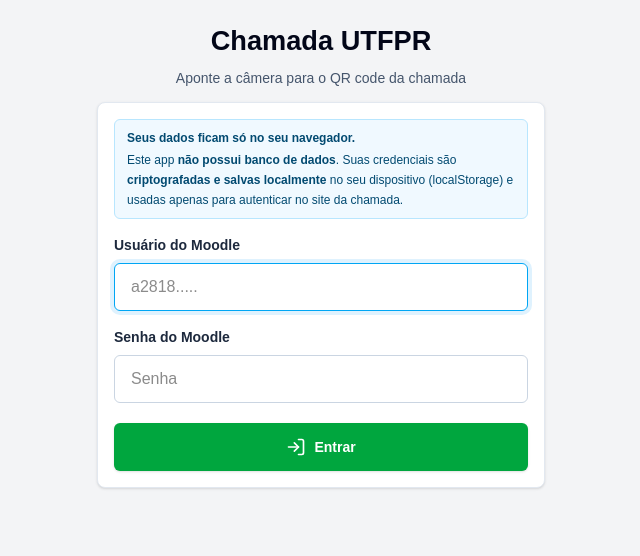
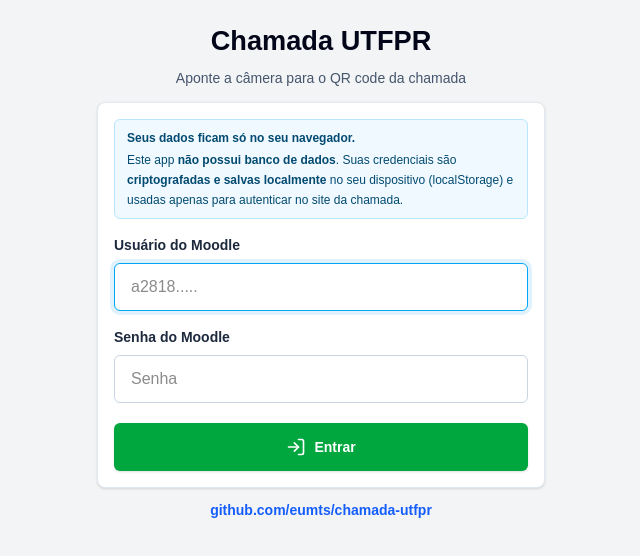
Before and after one commit to euMts/chamada-utfpr, a Next.js app: page / in a window 1280 px wide. Shown: the top 556 px of the page, without its empty margins (319-959 px from the left). Built offline with nearby package versions, Linux system fonts and the light colour scheme.

Commit message:
feat: add Node.js version specification and update README with usage instructions

```diff
--- a/package.json
+++ b/package.json
@@ -2,6 +2,9 @@
   "name": "chamada-utfpr",
   "version": "0.1.0",
   "private": true,
+  "engines": {
+    "node": "22.17.0"
+  },
   "scripts": {
     "dev": "next dev --turbopack",
     "build": "next build --turbopack",
--- a/src/app/components/QRReader.tsx
+++ b/src/app/components/QRReader.tsx
@@ -468,7 +468,7 @@ export default function QRReader({ onResult }: QRReaderProps) {
               </div>
             </div>
             <p className="mt-3 text-xs font-semibold text-green-700">
-              Última detecção: {new Date().toLocaleTimeString()}
+              Última leitura: {new Date().toLocaleTimeString()}
             </p>
             {registrationError && (
               <p className="mt-3 rounded-md bg-red-50 px-3 py-2 text-sm font-semibold text-red-700 ring-1 ring-red-200">
--- a/src/app/page.tsx
+++ b/src/app/page.tsx
@@ -19,6 +19,15 @@ export default function Home() {
         <LocalAuthGate>
           <QRReader />
         </LocalAuthGate>
+
+        <a
+          href="https://github.com/eumts/chamada-utfpr"
+          target="_blank"
+          rel="noreferrer"
+          className="self-center text-sm font-semibold text-blue-600 hover:text-blue-800"
+        >
+          github.com/eumts/chamada-utfpr
+        </a>
       </div>
 
       <PWAInstaller />
```
Also changed, not shown: 2 other files (tests, documents, lock files or other folders).
